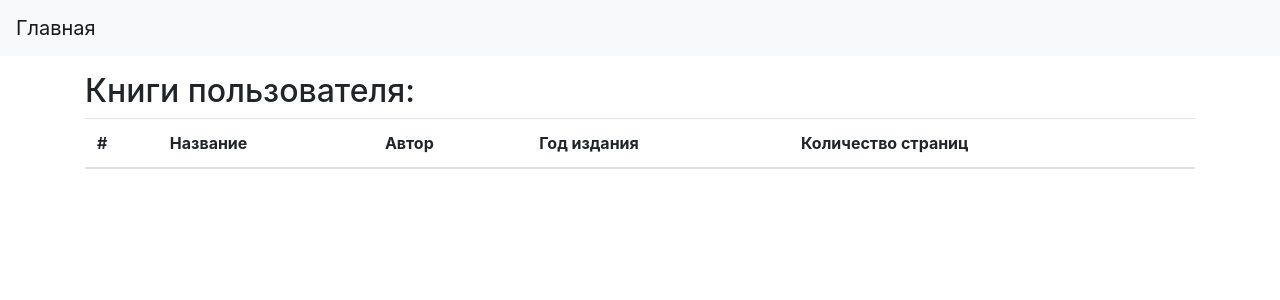
After one commit to MarshalX/InnowiseGroupTestTask, a Django app: template InnowiseGroupTestTask/library/templates/user_details.html in a window 1280 px wide. The commit adds this page. Shown: the top 300 px of the page. Run offline with Django 3.2, Linux system fonts and the light colour scheme; the template is opened without the code that fills it, so the values that code supplies are empty; some libraries are stand-ins or nearby versions.

Commit message:
Добавлена страница со списком книг конкретного пользователя

```diff
--- a/InnowiseGroupTestTask/library/models.py
+++ b/InnowiseGroupTestTask/library/models.py
@@ -29,7 +29,7 @@ class Book(models.Model):
         max_length=255
     )
     publication_year = models.IntegerField(
-        name='Дата издания',
+        name='Год издания',
     )
     pages = models.IntegerField(
         name='Количество страниц'
--- /dev/null
+++ b/InnowiseGroupTestTask/library/templates/main.html
@@ -0,0 +1,29 @@
+{% load static %}
+<!DOCTYPE html>
+<html lang="ru">
+<head>
+    <meta charset="UTF-8">
+    <title>User list</title>
+
+    <link type="text/css" rel="stylesheet" href="{% static 'css/bootstrap.min.css' %}">
+</head>
+<body>
+
+<nav class="navbar navbar-expand-lg navbar-light bg-light mb-3">
+    <a class="navbar-brand" href="{% url 'index' %}">Главная</a>
+    <button class="navbar-toggler" type="button" data-toggle="collapse" data-target="#navbarNav" aria-controls="navbarNav" aria-expanded="false" aria-label="Toggle navigation">
+        <span class="navbar-toggler-icon"></span>
+    </button>
+    <div class="collapse navbar-collapse" id="navbarNav">
+    </div>
+</nav>
+
+<main class="container">
+    {% block content %}
+    {% endblock %}
+</main>
+
+<script src="{% static 'js/bootstrap.min.js' %}"></script>
+
+</body>
+</html>
--- /dev/null
+++ b/InnowiseGroupTestTask/library/templates/user_details.html
@@ -0,0 +1,26 @@
+{% extends 'main.html' %}
+{% block content %}
+<h2>Книги пользователя:</h2>
+    <table class="table">
+        <thead>
+        <tr>
+            <th scope="col">#</th>
+            <th scope="col">Название</th>
+            <th scope="col">Автор</th>
+            <th scope="col">Год издания</th>
+            <th scope="col">Количество страниц</th>
+        </tr>
+        </thead>
+        <tbody>
+        {% for book in user.book_set %}
+            <tr>
+                <th>{{ book.id }}</th>
+                <th>{{ book.name }}</th>
+                <th>{{ book.author }}</th>
+                <th>{{ book.publication_year }}</th>
+                <th>{{ book.pages }}</th>
+            </tr>
+        {% endfor %}
+        </tbody>
+    </table>
+{% endblock %}
--- a/InnowiseGroupTestTask/library/urls.py
+++ b/InnowiseGroupTestTask/library/urls.py
@@ -1,7 +1,8 @@
 from django.urls import path
 
-from .views import IndexView
+from .views import IndexView, UserDetailsView
 
 urlpatterns = [
+    path('user/<int:id>/', UserDetailsView.as_view(), name='user_details'),
     path('', IndexView.as_view(), name='index'),
 ]
```
Also changed, not shown: InnowiseGroupTestTask/library/templates/index.html (+5 -19 lines), InnowiseGroupTestTask/library/views.py (+6 -1 lines).
